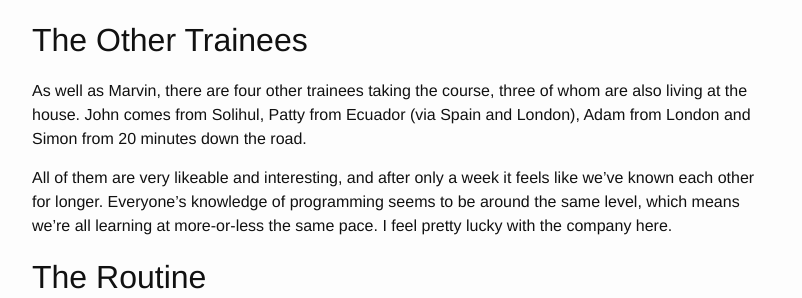
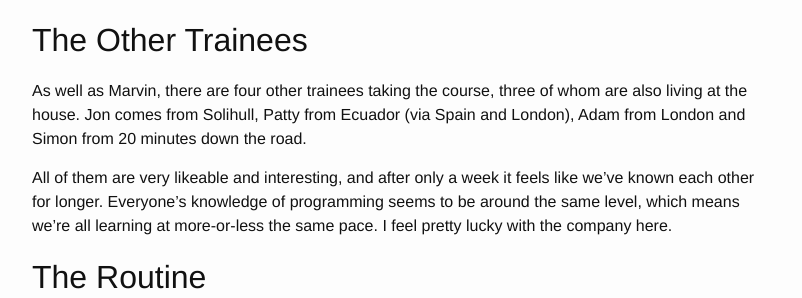
Before and after one commit to cltweedie/cltweedie.github.io, a Jekyll site: the page built from _posts/2015-10-04-the-first-week.md, in a window 1280 px wide and 900 px high, scrolled down 1181 px. Shown: the part 178-476 px from the top of the window, without its empty margins (238-1040 px from the left). Built offline with Jekyll 4.4.1, drawn with Linux system fonts in a browser that asks for light colours.

Commit message:
Correct typos

```diff
--- a/_posts/2015-10-04-the-first-week.md
+++ b/_posts/2015-10-04-the-first-week.md
@@ -30,7 +30,7 @@ The room itself is relatively large; equipped with a king-sized bed, cupboards a
 
 The Other Trainees
 ------------------
-As well as Marvin, there are four other trainees taking the course, three of whom are also living at the house. John comes from Solihul, Patty from Ecuador (via Spain and London), Adam from London and Simon from 20 minutes down the road.
+As well as Marvin, there are four other trainees taking the course, three of whom are also living at the house. Jon comes from Solihull, Patty from Ecuador (via Spain and London), Adam from London and Simon from 20 minutes down the road.
 
 All of them are very likeable and interesting, and after only a week it feels like we've known each other for longer. Everyone's knowledge of programming seems to be around the same level, which means we're all learning at more-or-less the same pace. I feel pretty lucky with the company here.
 
```
